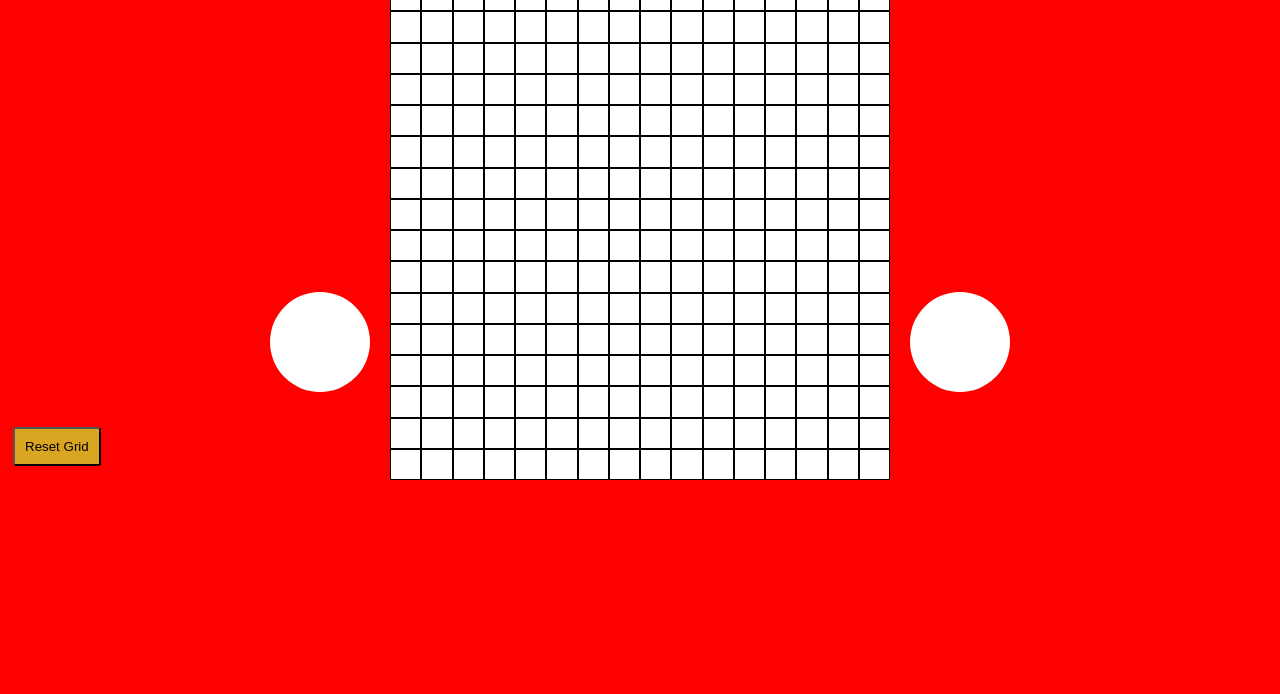
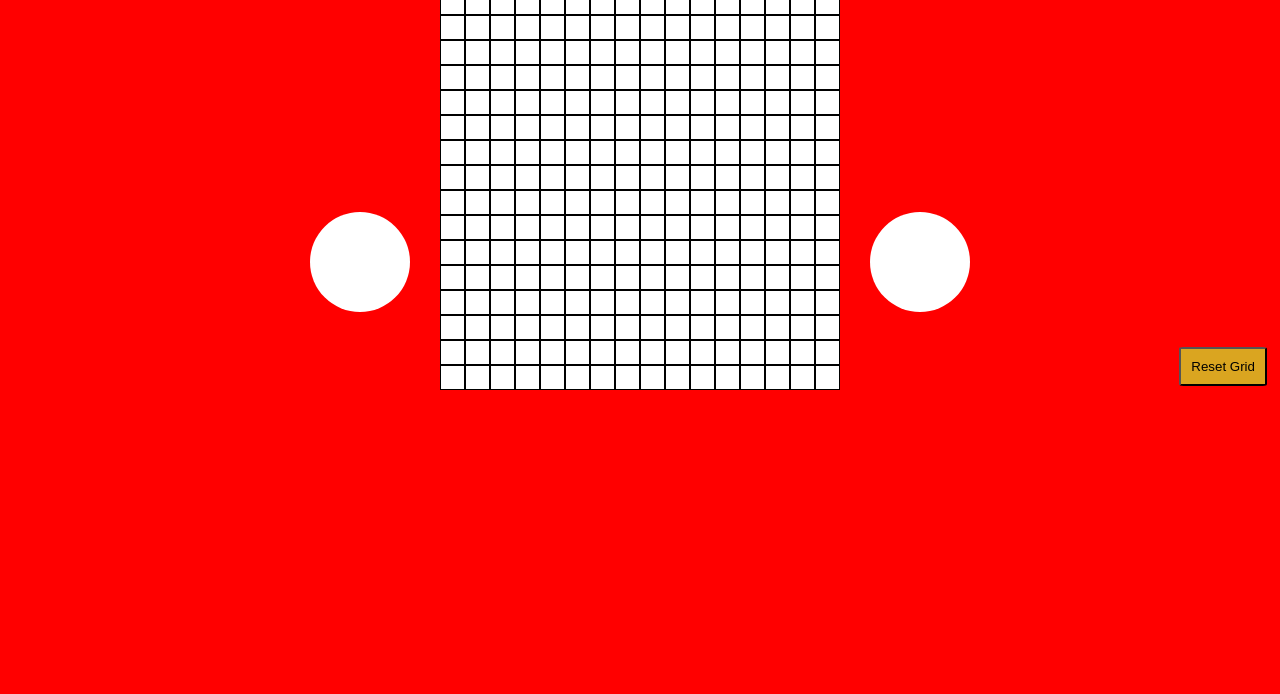
Before and after one commit to naomi-tan/odin-etch-a-sketch, a plain HTML site: page index.html in a window 1280 px wide. Shown: the part 106-800 px from the top of the page. Drawn offline with Linux system fonts and the light colour scheme.

Commit message:
move reset button to right hand side

```diff
--- a/style.css
+++ b/style.css
@@ -1,6 +1,7 @@
 body {
     box-sizing: border-box;
     background-color: red;
+    text-align: right;
 }
 
 .etchasketch {
@@ -12,9 +13,14 @@ body {
 }
 
 .container {
-    min-height: 500px;
+    min-height: fit-content;
     aspect-ratio: 1;
     text-align: center;
+    display: flex;
+    flex-direction: column;
+    justify-content: start;
+    align-items: center;
+    padding: 10px;
 }
 
 .text {
@@ -35,7 +41,7 @@ body {
 .grid {
     display: flex;
     flex-direction: column;
-    max-width: 500px;
+    min-width: 400px;
     background-color: white;
 }
 
```
